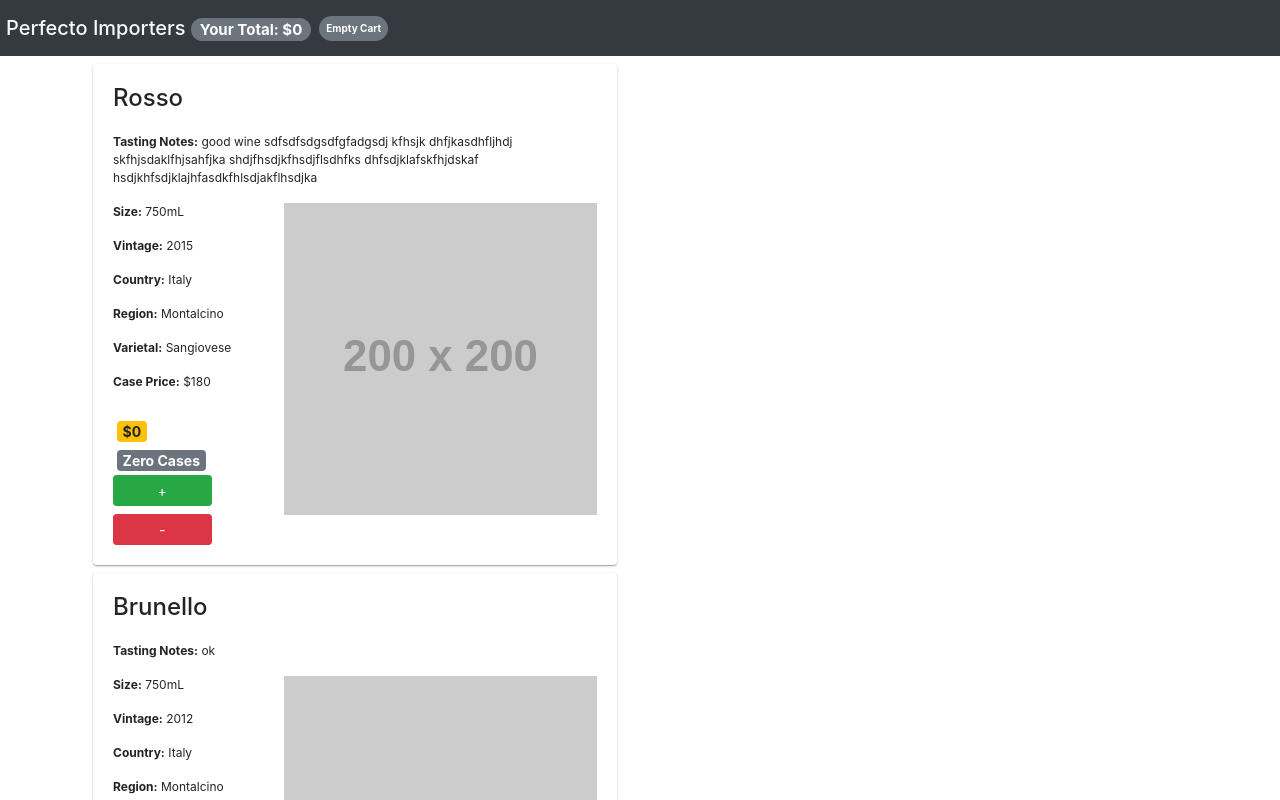
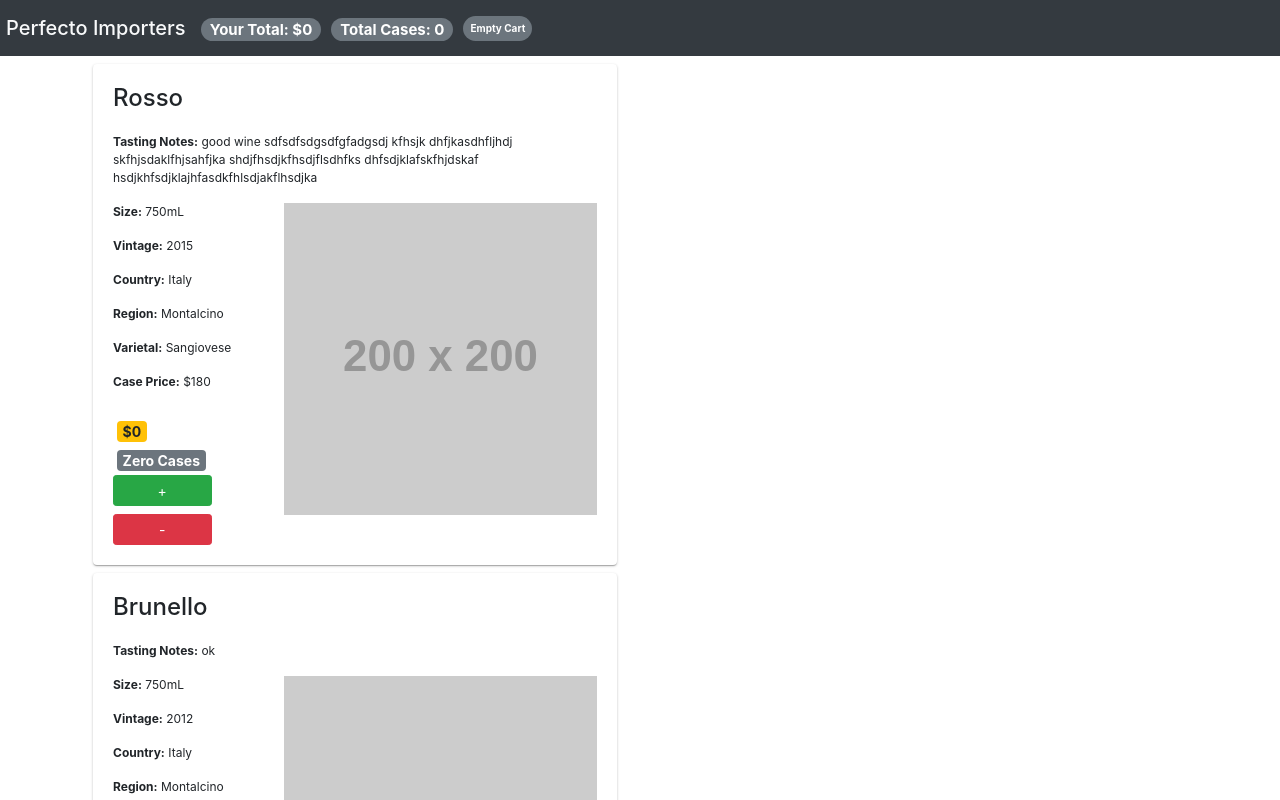
Before and after one commit to jhadev/perfecto-importers, a React (Create React App) app: page / in a window 1280 px wide. Shown: the top 800 px of the page. Built offline with nearby package versions, Linux system fonts and the light colour scheme.

Commit message:
total cases nav

```diff
--- a/src/App.css
+++ b/src/App.css
@@ -30,6 +30,12 @@ p {
   margin-top: -100px;
 }
 
+.badge,
+.badge-pill,
+.badge-secondary {
+  margin-left: 10px !important;
+}
+
 @media screen and (max-width: 1200px) {
   .counter-row {
     margin-top: 0px;
--- a/src/App.js
+++ b/src/App.js
@@ -50,7 +50,8 @@ class App extends Component {
         total: 0
       }
     ],
-    totalPrice: 0
+    totalPrice: 0,
+    totalCases: 0
   };
 
   handleTotal = wine => {
@@ -83,9 +84,10 @@ class App extends Component {
     wines[index].value++;
     wines[index].total = wines[index].value * wines[index].casePrice;
     const totalPrice = wines[0].total + wines[1].total + wines[2].total;
+    const totalCases = wines[0].value + wines[1].value + wines[2].value;
     wines[0].casePrice =
       wines[0].value <= 10 ? wines[0].casePrice : (wines[0].casePrice = 153);
-    this.setState({ wines, totalPrice });
+    this.setState({ wines, totalPrice, totalCases });
   };
 
   handleDecrement = wine => {
@@ -95,9 +97,10 @@ class App extends Component {
     wines[index].value--;
     wines[index].total = wines[index].value * wines[index].casePrice;
     const totalPrice = wines[0].total + wines[1].total + wines[2].total;
+    const totalCases = wines[0].value + wines[1].value + wines[2].value;
     wines[0].casePrice =
       wines[0].value >= 10 ? wines[0].casePrice : (wines[0].casePrice = 180);
-    this.setState({ wines, totalPrice });
+    this.setState({ wines, totalPrice, totalCases });
   };
 
   /*handleAllTotal = () => {
@@ -110,7 +113,11 @@ class App extends Component {
     console.log(this.state);
     return (
       <React.Fragment>
-        <Navbar totalPrice={this.state.totalPrice} onReset={this.handleReset} />
+        <Navbar
+          totalPrice={this.state.totalPrice}
+          totalCases={this.state.totalCases}
+          onReset={this.handleReset}
+        />
         <div className="main container">
           <div className="row">
             <div className="col-md-6 col-12">
--- a/src/components/Navbar.jsx
+++ b/src/components/Navbar.jsx
@@ -7,12 +7,15 @@ class Navbar extends Component {
       <nav className="navbar navbar-light sticky-nav bg-dark">
         <span className="navbar-brand mb-0 h1 text-light">
           Perfecto Importers{" "}
-          <span className="badge badge-pill badge-secondary ml-6">
+          <span className="badge badge-pill badge-secondary">
             Your Total: ${this.props.totalPrice}
+          </span>
+          <span className="badge badge-pill badge-secondary">
+            Total Cases: {this.props.totalCases}
           </span>
           <button
             onClick={this.props.onReset}
-            className="btn reset badge-pill badge-secondary btn-sm ml-2"
+            className="btn reset badge-pill badge-secondary btn-sm"
           >
             Empty Cart
           </button>
```
